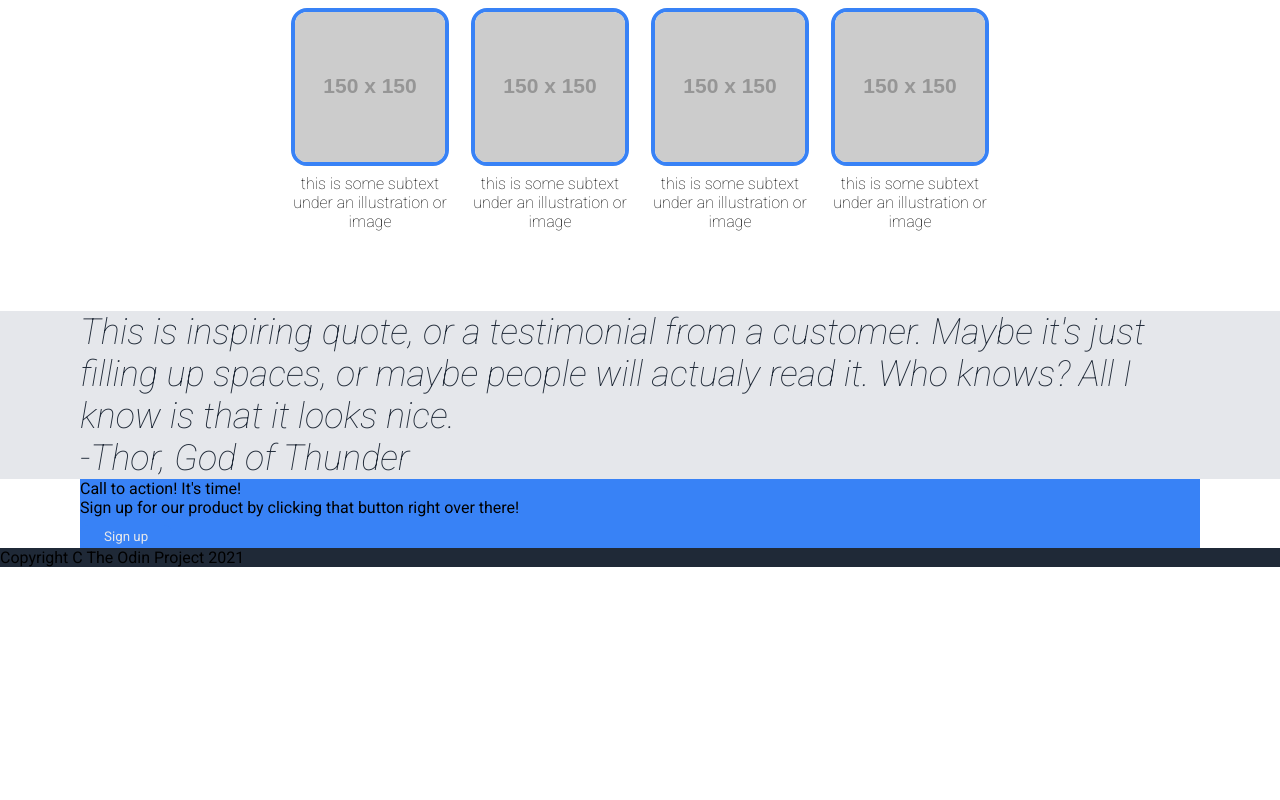
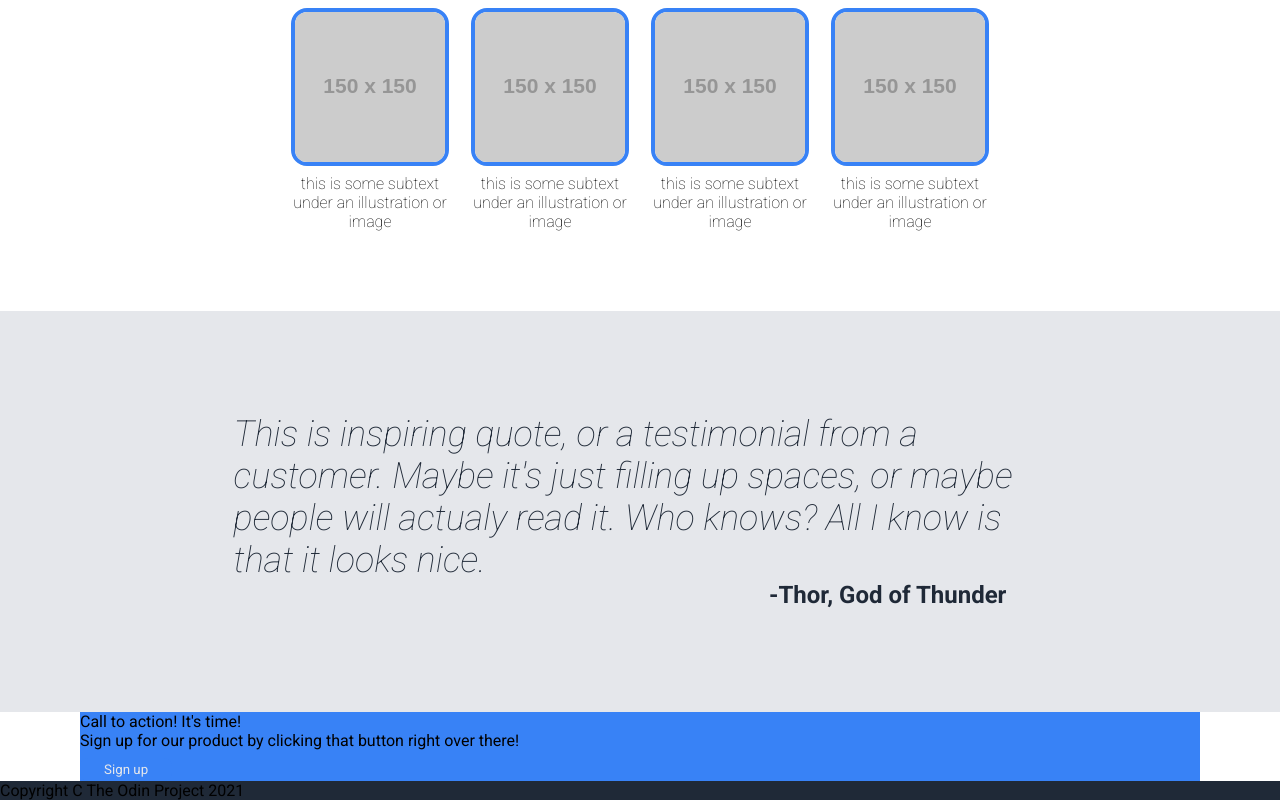
Before and after one commit to hazharmaroufi/Odin-Project-Landing-Page, a plain HTML site: page index.html in a window 1280 px wide. Shown: the part 642-1442 px from the top of the page. Before the commit the page ends 1209 px from the top, so only its background shows below. Drawn offline with Linux system fonts and the light colour scheme; placeholder pictures from the web are drawn by us.

Commit message:
finish the quotes part

```diff
--- a/index.html
+++ b/index.html
@@ -70,7 +70,7 @@
           just filling up spaces, or maybe people will actualy read it. Who
           knows? All I know is that it looks nice.
         </p>
-        <p>-Thor, God of Thunder</p>
+        <p class="thor">-Thor, God of Thunder</p>
       </div>
     </div>
     <div class="cta">
--- a/style.css
+++ b/style.css
@@ -200,3 +200,18 @@ ul li {
   border: 4px solid #3882f6;
   margin-bottom: 4px;
 }
+
+.container4 {
+
+  padding: 8% 12%;
+  display: flex;
+  flex-direction: column;
+}
+
+p.thor {
+  font-style: normal;
+  font-weight: bold;
+  font-size: 24px;
+  align-self: flex-end;
+  margin-right: 40px;
+}
```
